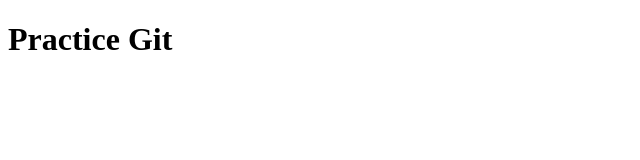
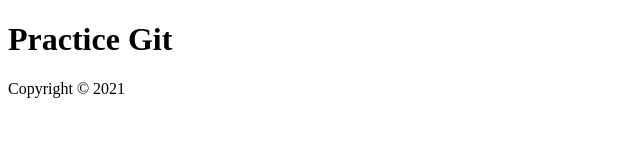
Before and after one commit to kingluddite/practice-git-week-02, a plain HTML site: page index.html in a window 1280 px wide. Shown: the whole page, without its empty margins (0-640 px from the left). Drawn offline with Linux system fonts and the light colour scheme.

Commit message:
Add footer

```diff
--- a/index.html
+++ b/index.html
@@ -10,6 +10,7 @@
 
 <body>
   <h1>Practice Git</h1>
+  <footer>Copyright &copy; 2021</footer>
 </body>
 
 </html>
```
